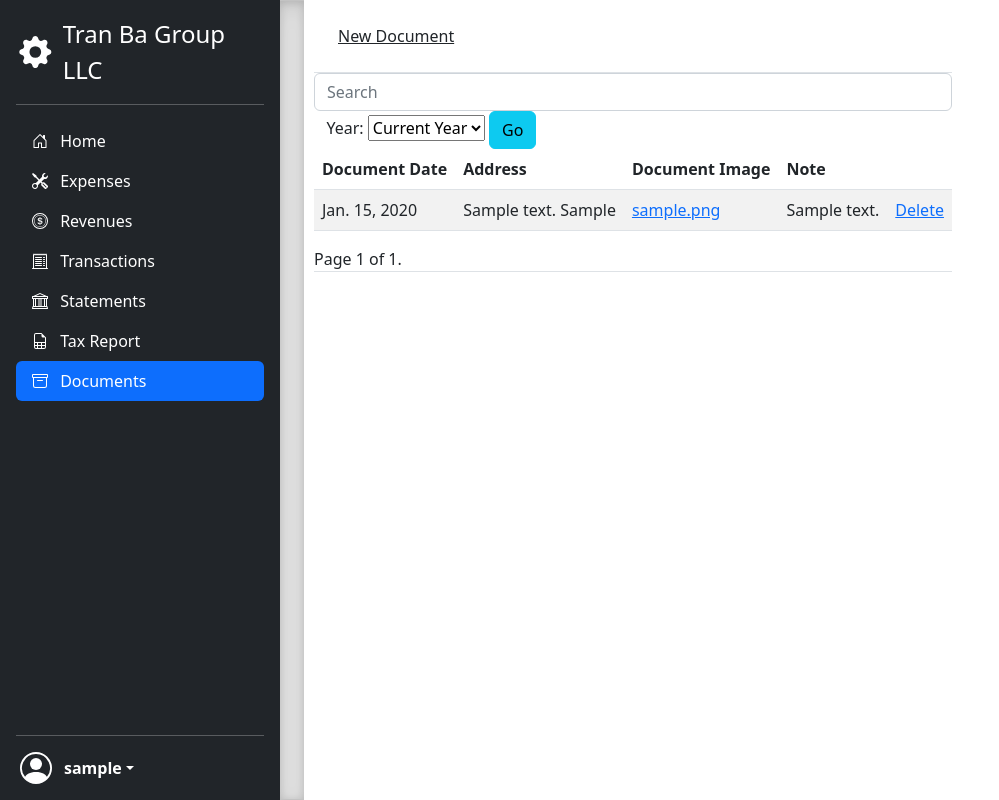
After one commit to duybtr/tbi, a Django app: page /list_document/ in a window 1280 px wide. The commit adds this page. Shown: the whole page, without its empty margins (0-999 px from the left). Run offline with Django 3.2, Linux system fonts and the light colour scheme; a user stored in the database is signed in; tables that the repository leaves empty hold one stand-in row (values such as "Sample post"); parts of the project's set-up code (start-up, migrations or seed data) failed here and were passed over.

Commit message:
added documents menu item

```diff
--- a/templates/_base.html
+++ b/templates/_base.html
@@ -86,6 +86,10 @@
         <path d="M14 14V4.5L9.5 0H4a2 2 0 0 0-2 2v12a2 2 0 0 0 2 2h8a2 2 0 0 0 2-2zM9.5 3A1.5 1.5 0 0 0 11 4.5h2V9H3V2a1 1 0 0 1 1-1h5.5v2zM3 12v-2h2v2H3zm0 1h2v2H4a1 1 0 0 1-1-1v-1zm3 2v-2h3v2H6zm4 0v-2h3v1a1 1 0 0 1-1 1h-2zm3-3h-3v-2h3v2zm-7 0v-2h3v2H6z"/>
       </symbol>
 
+      <symbol id="archive" viewBox="0 0 16 16">
+        <path d="M0 2a1 1 0 0 1 1-1h14a1 1 0 0 1 1 1v2a1 1 0 0 1-1 1v7.5a2.5 2.5 0 0 1-2.5 2.5h-9A2.5 2.5 0 0 1 1 12.5V5a1 1 0 0 1-1-1V2zm2 3v7.5A1.5 1.5 0 0 0 3.5 14h9a1.5 1.5 0 0 0 1.5-1.5V5H2zm13-3H1v2h14V2zM5 7.5a.5.5 0 0 1 .5-.5h5a.5.5 0 0 1 0 1h-5a.5.5 0 0 1-.5-.5z"/>
+      </symbol>
+
     </svg>
 
     <main>
@@ -145,6 +149,14 @@
             </a>
           </li>
 
+          <li class="nav-item">
+            {% url 'document_list' as document_list_url %}
+            <a href="{{ document_list_url }}" class="nav-link text-white {% if request.path == document_list_url %} active {% else %} '' {% endif %} " data-toggle="pill">
+              <svg class="bi bi-archive me-2" width="16" height="16"><use xlink:href="#archive"/></svg>
+              Documents
+            </a>
+          </li>
+
         </ul>
         <hr>
         {% if user.is_authenticated %}
@@ -171,8 +183,10 @@
 
       <!-- Main content starts -->
       <div class="d-flex flex-column align-items-stretch flex-shrink-0 bg-white" style="width: auto;">
+        <span class="d-flex align-items-center flex-shrink-0 p-3 link-dark text-decoration-none border-bottom">
         {% block top_nav %}
         {% endblock top_nav %}
+        </span>
 
         <div class="list-group list-group-flush border-bottom scrollarea">
           {% block content %}
@@ -186,12 +200,10 @@
     <script>
       // this is to fix the issue with multiple submit
       $(function() {
-        $("#preventDouble").click(function(){
+        $(".preventDouble").click(function(){
           $(this).unbind("click");
           $(this).click(function(){return false;});
         });
-
-
       });
     </script>
     {% block custom_script %}
--- a/templates/home.html
+++ b/templates/home.html
@@ -5,15 +5,12 @@
 {% block title %}Tran Ba Investment Group{% endblock title %}
 
 {% block top_nav %}
-  <span class="d-flex align-items-center flex-shrink-0 p-3 link-dark text-decoration-none border-bottom">
     <a class="p-2 text-dark" href="{% url 'raw_invoices' %}">Unfiled Invoices({{ unfiled_invoice_count }})</a>
     <a class="p-2 text-dark" href="{% url 'review_invoices' %}">Invoice Issues({{ review_invoice_count }})</a>
     <a class="p-2 text-dark" href="{% url 'unmatched_transaction_list' %}">Unmatched Transactions({{ unmatched_transactions_count }})</a>
     <a class="p-2 text-dark" href="{% url 'upload_multiple_invoices' %}">Upload Invoices</a>
     <a class="p-2 text-dark" href="{% url 'upload_invoice' %}">Log an expense</a>
     <a class="p-2 text-dark" href="{% url 'upload_check' %}">Log a revenue</a>
-
-  </span>
 {% endblock top_nav %}
 
 
--- /dev/null
+++ b/templates/transactions/document_list.html
@@ -0,0 +1,30 @@
+{% extends '_record_list.html' %}
+{% load humanize %}
+
+{% block top_nav %}
+  <a class="p-2 text-dark" href="{% url 'upload_document' %}">New Document</a>
+{% endblock top_nav %}
+{% block table_content %}
+<table class="table table-striped" style="width:auto">
+    <thead>
+      <tr>
+        <th scope="col">Document Date</th>
+        <th scope="col">Address</th>
+        <th scope="col">Document Image</th>
+        <th scope="col">Note </th>
+        <th></th>
+      </tr>
+    </thead>
+    <tbody>
+      {% for document in page_obj.object_list %}
+      <tr>
+        <td>{{ document.record_date }}</td>
+        <td>{{ document.address }}</td>
+        <td><a href="{{ document.get_full_path_to_gcs }}">{{ document.document_image.name }}</a></td>
+        <td>{{ document.note }}</td>
+        <td><a href="{% url 'document_delete' document.pk %}">Delete</a></td>
+      </tr>
+      {% endfor %}
+    </tbody>
+  </table>
+{% endblock table_content %}
--- a/templates/transactions/upload_multiple_invoices.html
+++ b/templates/transactions/upload_multiple_invoices.html
@@ -4,7 +4,7 @@
     <h1>Upload Invoices</h1>
     <form action="" method="POST" enctype="multipart/form-data">{% csrf_token %}
         {{ form.as_p }}
-        <button class="btn btn-info ml-2" type="submit" id="preventDouble">Submit</button>
+        <button class="btn btn-info ml-2 preventDouble" type="submit">Submit</button>
     </form>
 
 
--- a/transactions/admin.py
+++ b/transactions/admin.py
@@ -1,5 +1,5 @@
 from django.contrib import admin
-from .models import Transaction, Property, Expense, Rental_Unit, Raw_Invoice, Statement
+from .models import Transaction, Property, Expense, Document, Rental_Unit, Raw_Invoice, Statement
 
 # Register your models here.
-admin.site.register([Transaction, Expense, Property, Rental_Unit, Raw_Invoice, Statement])
+admin.site.register([Transaction, Expense, Document, Property, Rental_Unit, Raw_Invoice, Statement])
--- a/transactions/models.py
+++ b/transactions/models.py
@@ -122,7 +122,7 @@
         on_delete=models.CASCADE,
         related_name='records',
     )
-    amount = models.DecimalField(max_digits=20, decimal_places=2)
+    amount = models.DecimalField(max_digits=20, default = 0, decimal_places=2)
     document_image = models.FileField(blank=True, null=True)
     note = models.TextField(max_length = 500, blank=True, null=True)
 
@@ -180,3 +180,6 @@
         ('discounts_and_cashbacks', 'Discounts and Cashbacks')
     )
     revenue_type = models.CharField(max_length=50, choices = REVENUE_TYPES, default='rent')
+
+class Document(Record):
+    record_dir = 'documents'
--- a/transactions/urls.py
+++ b/transactions/urls.py
@@ -18,13 +18,15 @@
     ExpenseUpdateView,
     ExpenseDeleteView,
     CreateRevenueView,
+    UploadDocumentView,
     CreateMatchingRevenueView,
     CreateMatchingExpenseView,
     MatchingRevenueListView,
     RevenueListView,
     RevenueUpdateView,
     RevenueDeleteView,
-    #MatchListView,
+    DocumentListView,
+    DocumentDeleteView,
     MatchingExpenseListView,
     MatchingRevenueListView,
     UploadMultipleInvoicesView,
@@ -47,6 +49,7 @@
     path('upload_csv/', StatementCreateView.as_view(), name='upload_csv'),
     path('upload_invoice/', CreateExpenseView.as_view(), name='upload_invoice'),
     path('upload_check/', CreateRevenueView.as_view(), name='upload_check'),
+    path('upload_document', UploadDocumentView.as_view(), name='upload_document'),
     path('<int:pk>/create_matching_revenue/', CreateMatchingRevenueView.as_view(), name='create_matching_revenue'),
     path('<int:pk>/create_matching_expense/', CreateMatchingExpenseView.as_view(), name='create_matching_expense'),
     path('list_transactions/', TransactionListView.as_view(), name='transaction_list'),
@@ -56,6 +59,8 @@
     path('<int:pk>/expense_delete/', ExpenseDeleteView.as_view(), name='expense_delete'),
     path('list_expenses/', ExpenseListView.as_view(), name='expense_list'),
     path('list_revenues/', RevenueListView.as_view(), name='revenue_list'),
+    path('list_document/', DocumentListView.as_view(), name='document_list'),
+    path('<int:pk>/document_delete/', DocumentDeleteView.as_view(), name='document_delete'),
     path('<int:pk>/revenue_edit', RevenueUpdateView.as_view(),name='revenue_edit'),
     path('<int:pk>/revenue_delete/', RevenueDeleteView.as_view(), name='revenue_delete'),
     path('<int:pk>/list_matching_revenues/', MatchingRevenueListView.as_view(), name='matching_revenue_list'),
--- a/transactions/views.py
+++ b/transactions/views.py
@@ -5,8 +5,8 @@
 import csv, io
 from django.shortcuts import render
 from django.contrib import messages
-from .models import Transaction, Expense, Revenue, Statement, Raw_Invoice
-from .forms import StatementUploadForm, TransactionUpdateForm, CreateExpenseForm, CreateRevenueForm, UploadMultipleInvoicesForm, RawInvoiceUpdateForm, SelectTaxYearForm
+from .models import Transaction, Expense, Revenue, Statement, Raw_Invoice, Document
+from .forms import StatementUploadForm, TransactionUpdateForm, CreateExpenseForm, CreateRevenueForm, UploadMultipleInvoicesForm, RawInvoiceUpdateForm, SelectTaxYearForm, UploadDocumentForm
 from django.http import HttpResponseRedirect
 from django.urls import reverse, reverse_lazy
 from django.views.generic.edit import UpdateView, CreateView, DeleteView, FormView
@@ -241,6 +241,28 @@
             return HttpResponseRedirect(self.success_url)
         return render(request, self.template_name, {'form': form})
 
+class UploadDocumentView(LoginRequiredMixin, CreateView):
+    model = Document
+    form_class = UploadDocumentForm
+    template_name = 'transactions/document_upload.html'
+    success_url = reverse_lazy('upload_document')
+
+    def post(self, request, *args, **kwargs):
+        form = self.form_class(request.POST, request.FILES)
+
+        if form.is_valid():
+            import pdb ; pdb.set_trace()
+            document_model = form.save(commit=False)
+            document_model.author = request.user
+            if document_model.document_image.name:
+                store_in_gcs([document_model.document_image], GCS_ROOT_BUCKET, document_model.get_record_folder())
+            form.save()
+            if document_model.document_image.name:
+                os.remove(os.path.join(settings.MEDIA_ROOT, document_model.document_image.name))
+            return HttpResponseRedirect(self.success_url)
+        return render(request, self.template_name, {'form': form})
+
+
 class CreateMatchingRevenueView(LoginRequiredMixin, CreateView):
     model = Revenue
     form_class = CreateRevenueForm
@@ -327,6 +349,24 @@
         results = self.get_queryset()
         page_obj = get_paginator_object(results, 50, request)
         return render(request, self.template_name, {'page_obj': page_obj})
+
+class DocumentListView(LoginRequiredMixin, ListView):
+    model = Document
+    template_name = 'transactions/document_list.html'
+    context_object_name = 'documents'
+    paginate_by = 50
+
+class DocumentDeleteView(LoginRequiredMixin, DeleteView):
+    model = Document
+    template_name = 'transactions/document_delete.html'
+    success_url = reverse_lazy('upload_document')
+
+    def delete(self, *args, **kwargs):
+        document = Document.objects.get(pk=self.kwargs.get('pk'))
+        if document.document_image.name:
+            delete_file(document.document_image.name, document.get_record_folder())
+        return super(DocumentDeleteView, self).delete(*args, **kwargs)
+
 
 class RevenueListView(LoginRequiredMixin, ListView):
     model = Revenue
```
Also changed, not shown: templates/transactions/document_delete.html (added, +9 -0 lines), templates/transactions/document_upload.html (added, +8 -0 lines), transactions/forms.py (+7 -1 lines), transactions/migrations/0025_document.py (added), transactions/migrations/0026_alter_record_amount.py (added).
